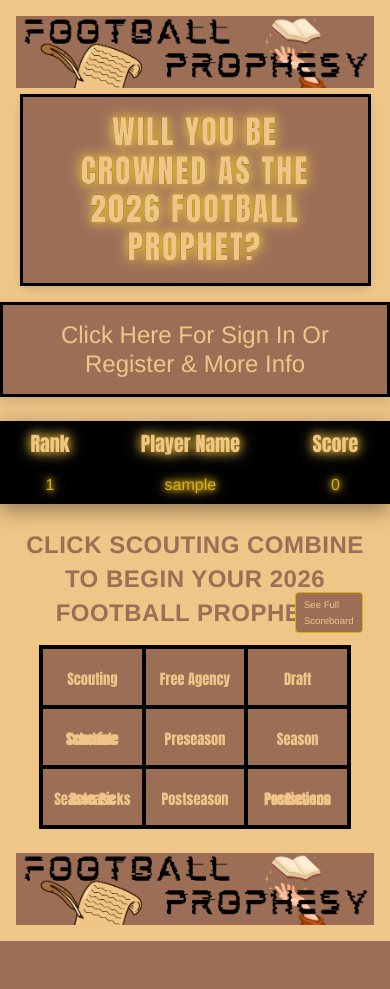
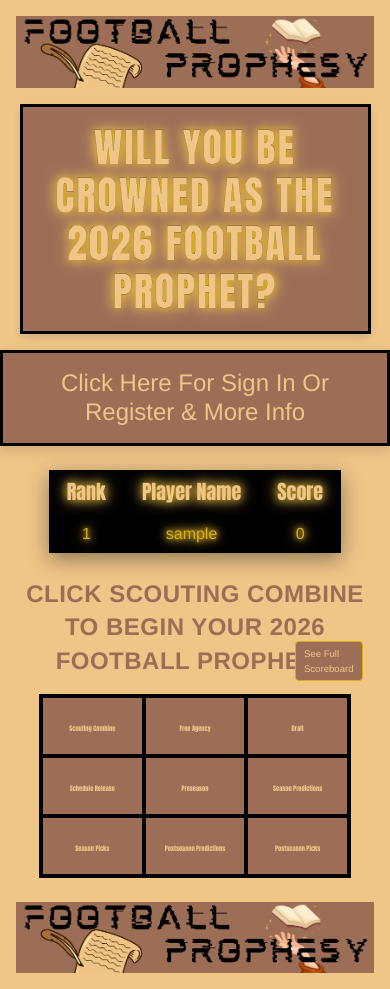
Before and after one commit to BillK181/football_prophesy, a Flask app: page / in a window 390 px wide. Before the commit the page ends 941 px from the top, so only its background shows below. Run offline with Flask 3, Linux system fonts and the light colour scheme; tables that the repository leaves empty hold one stand-in row (values such as "Sample post").

Commit message:
“0.09”

```diff
--- a/football_prophesy/static/css/base.css
+++ b/football_prophesy/static/css/base.css
@@ -237,7 +237,7 @@ section {
 @media (max-width: 768px) {
     #site-header {
         min-height: auto;         /* let padding & logo define height */
-        padding-bottom: 5px;
+        padding-bottom: 15px;
     }
 
     #site-header .site-logo {
--- a/football_prophesy/static/css/index.css
+++ b/football_prophesy/static/css/index.css
@@ -3,7 +3,7 @@
 /* ================================================== */
 #hero {
     text-align: center;
-    width: 80%;
+    width: fit-content;
     margin: 1rem auto;          /* <-- centers the section horizontally */
     margin-top: .1rem;
     padding: 0;
@@ -87,7 +87,7 @@
     justify-content: flex-start;
     padding: 1rem 0;
     margin: 0.5rem auto;      /* center container */
-    width: 100%;              /* take full width of parent */
+    width: 75%;              /* take full width of parent */
     max-width: 800px;         /* optional: limit max width */
 }
 
@@ -249,7 +249,7 @@
     }
 
     .hero-box h1 {
-        font-size: 2rem;
+        font-size: 2.5rem;
     }
 
     #main-navigation ul {
@@ -263,7 +263,7 @@
     }
 
     #main-navigation a {
-        font-size: .6rem;  /* slightly smaller for fit */
+        font-size: .4rem;  /* slightly smaller for fit */
         line-height: 80px; /* match li height for vertical centering */
     }
 }
@@ -274,7 +274,7 @@
     }
 
     #main-navigation a {
-        font-size: 0.9rem;
+        font-size: 0.4rem;
         line-height: 60px;
     }
 }
```
